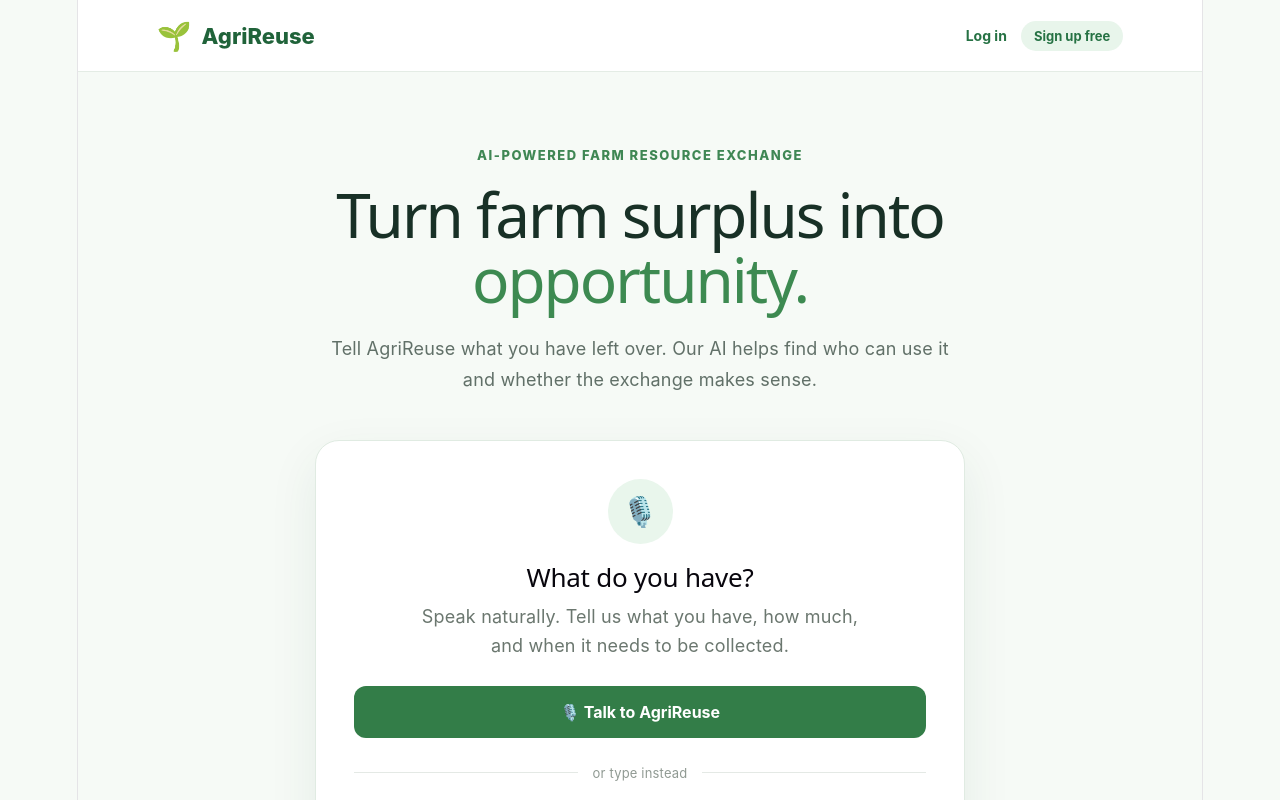
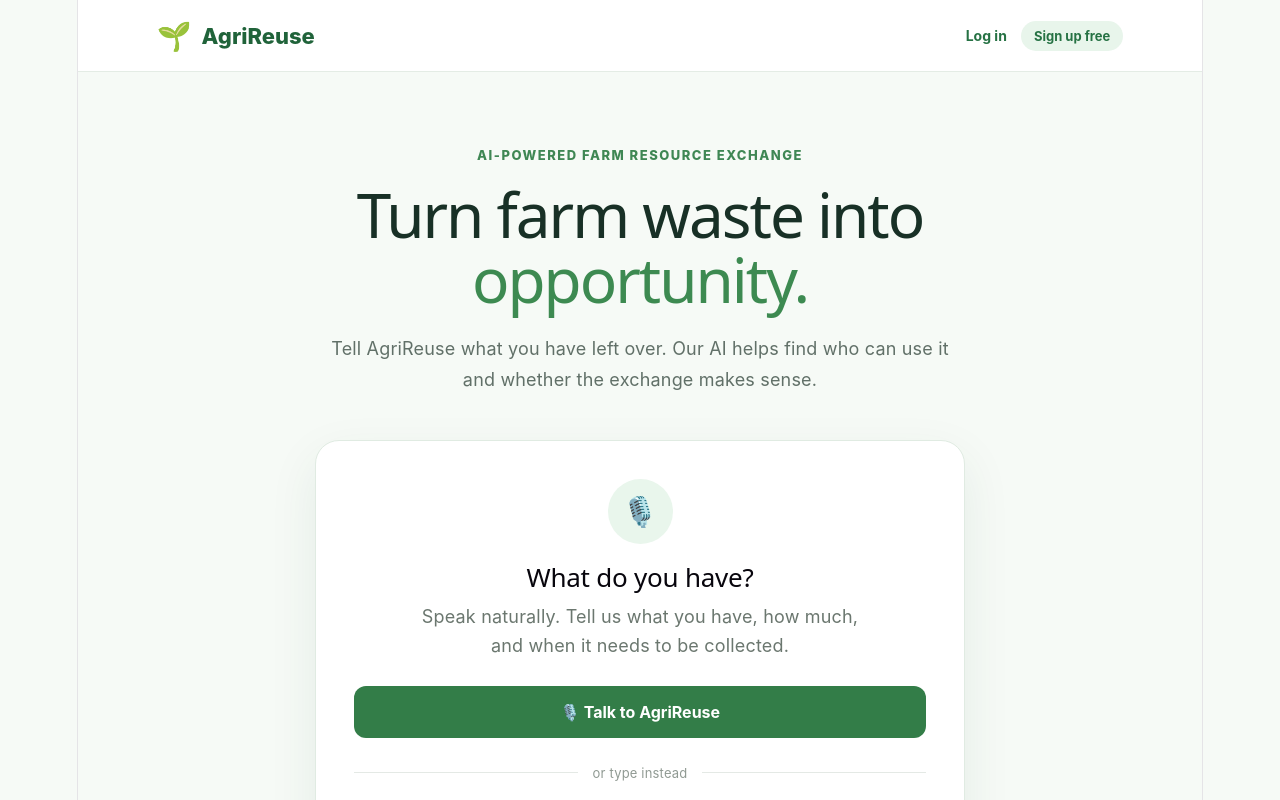
Before and after one commit to AnnaHoang-AUT/AgriConnect, a React (Vite) app: page / in a window 1280 px wide. Shown: the top 800 px of the page. Built offline with nearby package versions, Linux system fonts and the light colour scheme.

Commit message:
Change 'farm surplus' to 'farm waste' in header

```diff
--- a/src/App.jsx
+++ b/src/App.jsx
@@ -119,7 +119,7 @@ export default function App() {
           <>
             <section className="hero">
               <p className="eyebrow">AI-POWERED FARM RESOURCE EXCHANGE</p>
-              <h1>Turn farm surplus into<span> opportunity.</span></h1>
+              <h1>Turn farm waste into<span> opportunity.</span></h1>
               <p className="subtitle">Tell AgriReuse what you have left over. Our AI helps find who can use it and whether the exchange makes sense.</p>
             </section>
             <section className="agent-card">
```
